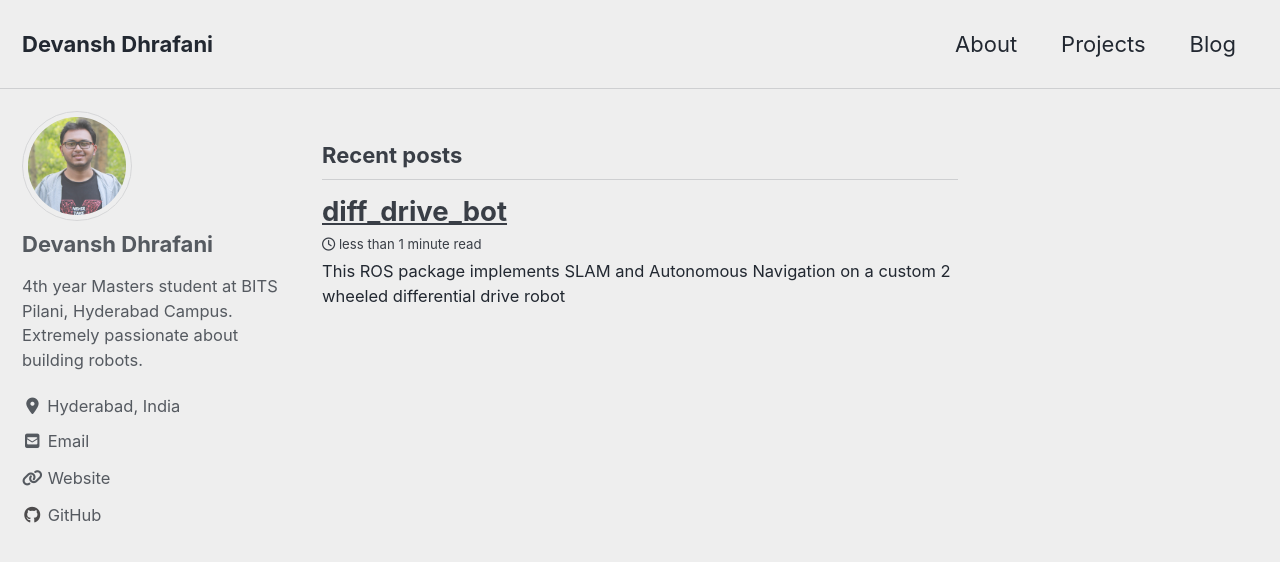
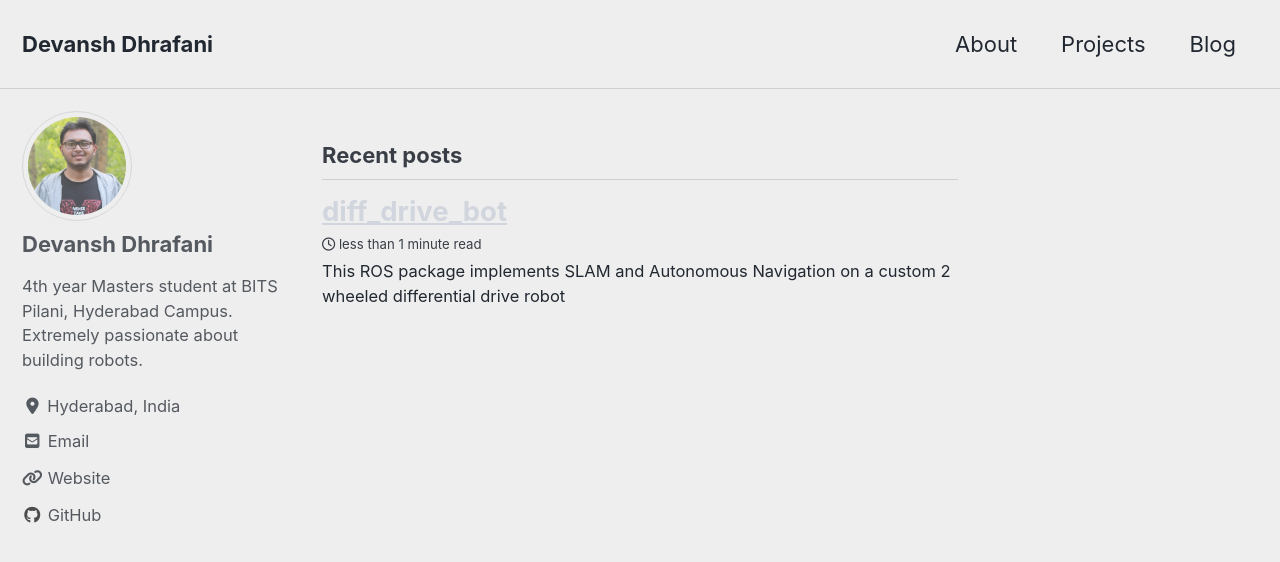
Before and after one commit to devanshdhrafani/blog, a Jekyll site: the page built from index.html, in a window 1280 px wide and 900 px high. Shown: the top 562 px of the window. Built offline with Jekyll 4.4.1, drawn with Linux system fonts in a browser that asks for light colours; cached includes are drawn as plain includes; nearby versions of some CDN libraries; the list of posts is cut into pages by our own code.

Commit message:
Skin tweaks-minor

```diff
--- a/_sass/minimal-mistakes/skins/_air.scss
+++ b/_sass/minimal-mistakes/skins/_air.scss
@@ -9,7 +9,7 @@ $muted-text-color: #393e46 !default;
 $primary-color: #181a1b;//#0092ca !default;
 $border-color: mix(#fff, #393e46, 75%) !default;
 $footer-background-color: $primary-color !default;
-$link-color: #393e46 !default;
+$link-color: #d1d5dd;//#393e46 !default;
 $masthead-link-color: $text-color !default;
 $masthead-link-color-hover: $text-color !default;
 $navicon-link-color-hover: mix(#fff, $text-color, 80%) !default;
```
Also changed, not shown: 2 other files.
